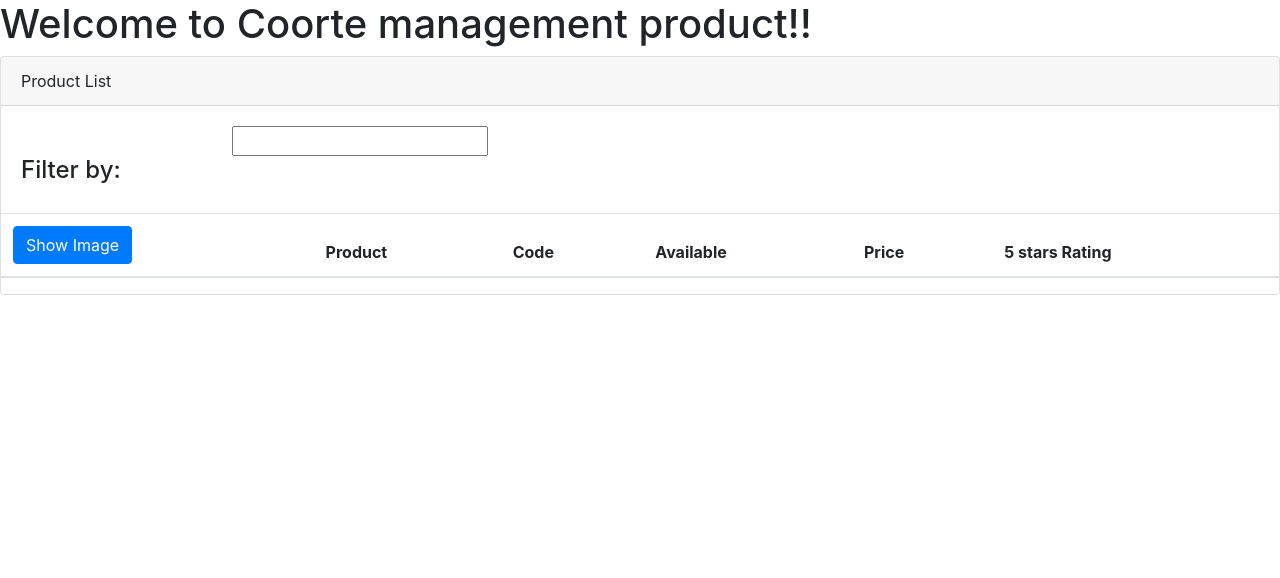
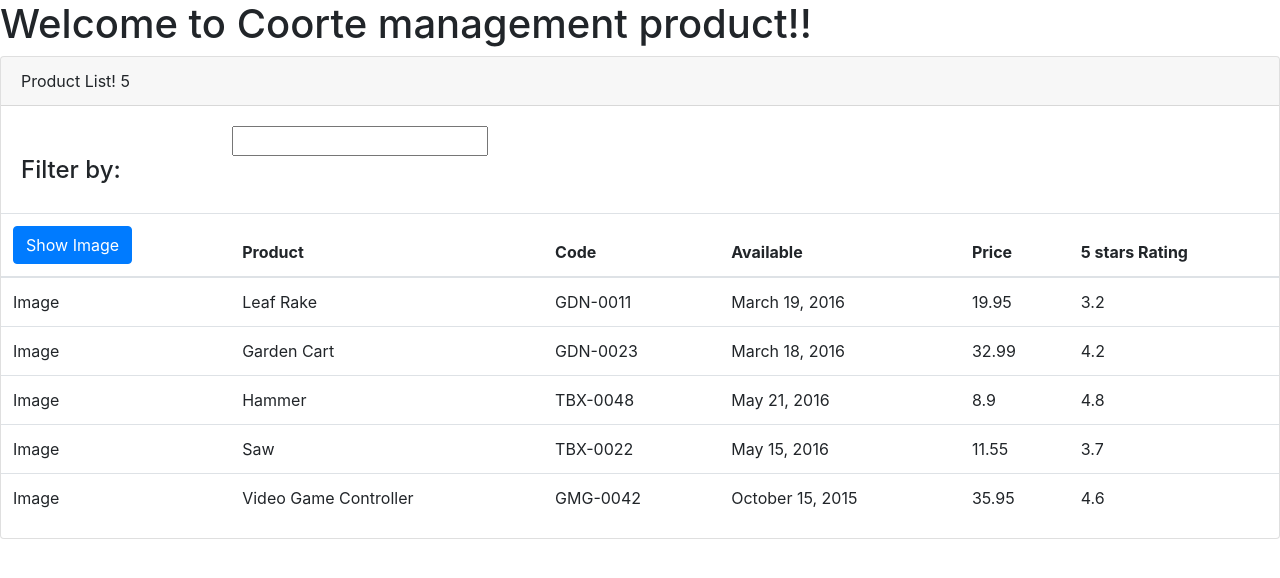
Before and after one commit to Agnei/getstartedAngular, an Angular app in the folder GetStarted/: page / in a window 1280 px wide. Shown: the top 578 px of the page. Built offline with nearby package versions, Linux system fonts and the light colour scheme.

Commit message:
added table to show products

```diff
--- a/GetStarted/src/app/app.component.ts
+++ b/GetStarted/src/app/app.component.ts
@@ -9,7 +9,6 @@
 })
 
 export class AppComponent{
-
   pageTitle: string = "Coorte management product";
 
 }
--- a/GetStarted/src/app/products/produc-list.component.ts
+++ b/GetStarted/src/app/products/produc-list.component.ts
@@ -6,5 +6,58 @@
 })
 
 export class ProductListCompoment {
-    pageTitle:  string = "Product List";
+    pageTitle:  string = "Product List!";
+    products: any[] = [
+        {
+          "productId": 1,
+          "productName": "Leaf Rake",
+          "productCode": "GDN-0011",
+          "releaseDate": "March 19, 2016",
+          "description": "Leaf rake with 48-inch wooden handle.",
+          "price": 19.95,
+          "starRating": 3.2,
+          "imageUrl": "https://openclipart.org/image/300px/svg_to_png/26215/Anonymous_Leaf_Rake.png"
+        },
+        {
+          "productId": 2,
+          "productName": "Garden Cart",
+          "productCode": "GDN-0023",
+          "releaseDate": "March 18, 2016",
+          "description": "15 gallon capacity rolling garden cart",
+          "price": 32.99,
+          "starRating": 4.2,
+          "imageUrl": "https://openclipart.org/image/300px/svg_to_png/58471/garden_cart.png"
+        },
+        {
+          "productId": 5,
+          "productName": "Hammer",
+          "productCode": "TBX-0048",
+          "releaseDate": "May 21, 2016",
+          "description": "Curved claw steel hammer",
+          "price": 8.9,
+          "starRating": 4.8,
+          "imageUrl": "https://openclipart.org/image/300px/svg_to_png/73/rejon_Hammer.png"
+        },
+        {
+          "productId": 8,
+          "productName": "Saw",
+          "productCode": "TBX-0022",
+          "releaseDate": "May 15, 2016",
+          "description": "15-inch steel blade hand saw",
+          "price": 11.55,
+          "starRating": 3.7,
+          "imageUrl": "https://openclipart.org/image/300px/svg_to_png/27070/egore911_saw.png"
+        },
+        {
+          "productId": 10,
+          "productName": "Video Game Controller",
+          "productCode": "GMG-0042",
+          "releaseDate": "October 15, 2015",
+          "description": "Standard two-button video game controller",
+          "price": 35.95,
+          "starRating": 4.6,
+          "imageUrl": "https://openclipart.org/image/300px/svg_to_png/120337/xbox-controller_01.png"
+        }
+      ]
+
 }
--- a/GetStarted/src/app/products/product-list.component.html
+++ b/GetStarted/src/app/products/product-list.component.html
@@ -1,6 +1,7 @@
 <div class="card">
     <div class="card-header">
-        Product List
+        {{pageTitle}}
+        {{products.length}}
     </div>
     <div class="card-body">
         <div class="row">
@@ -16,7 +17,7 @@
         </div>
     </div>
     <div class="table-responsive">
-        <table class="table">
+        <table class="table" *ngIf="products && products.length">
             <thead>
                 <tr>
                     <th>
@@ -32,7 +33,14 @@
                 </tr>
             </thead>
             <tbody>
-
+                <tr *ngFor="let product of products">
+                    <td>Image</td>
+                    <td>{{product.productName}}</td>
+                    <td>{{product.productCode}}</td>
+                    <td>{{product.releaseDate}}</td>
+                    <td>{{product.price}}</td>
+                    <td>{{product.starRating}}</td>
+                </tr>
             </tbody>
         </table>
     </div>
```
